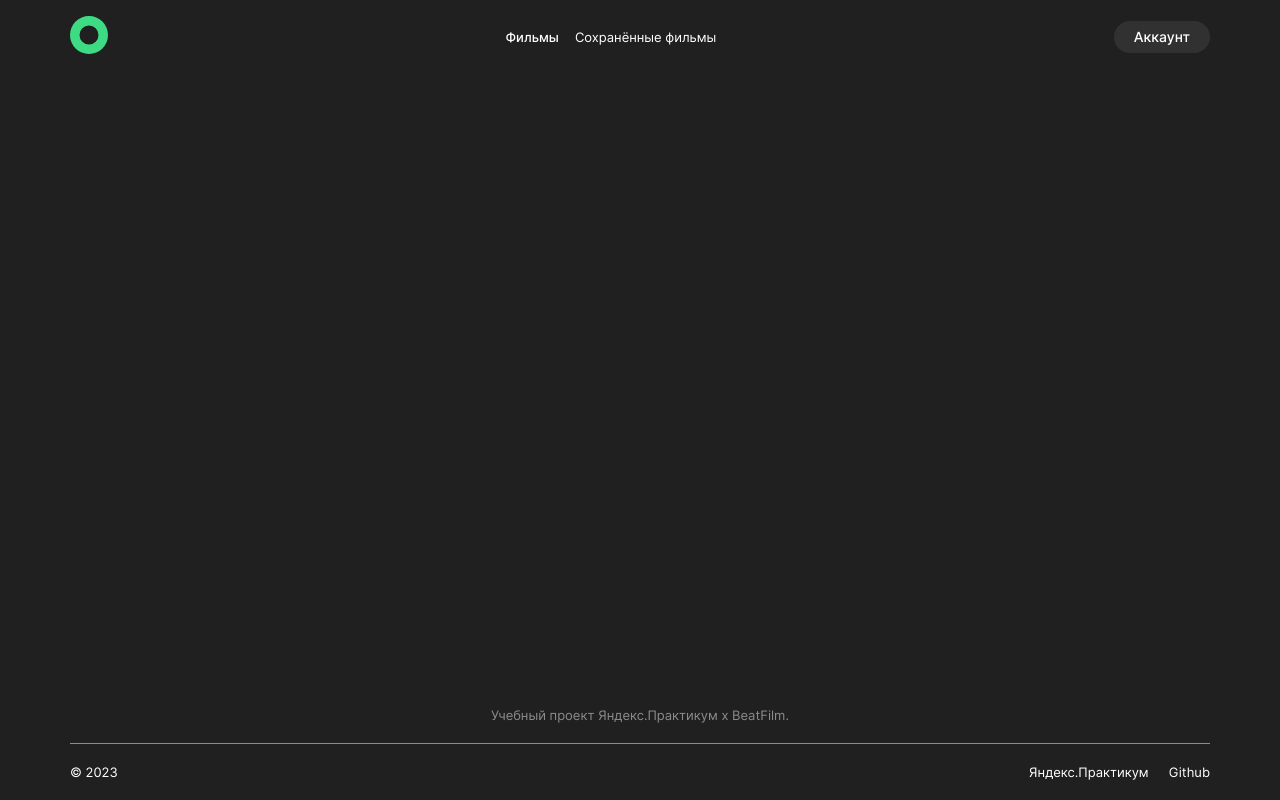
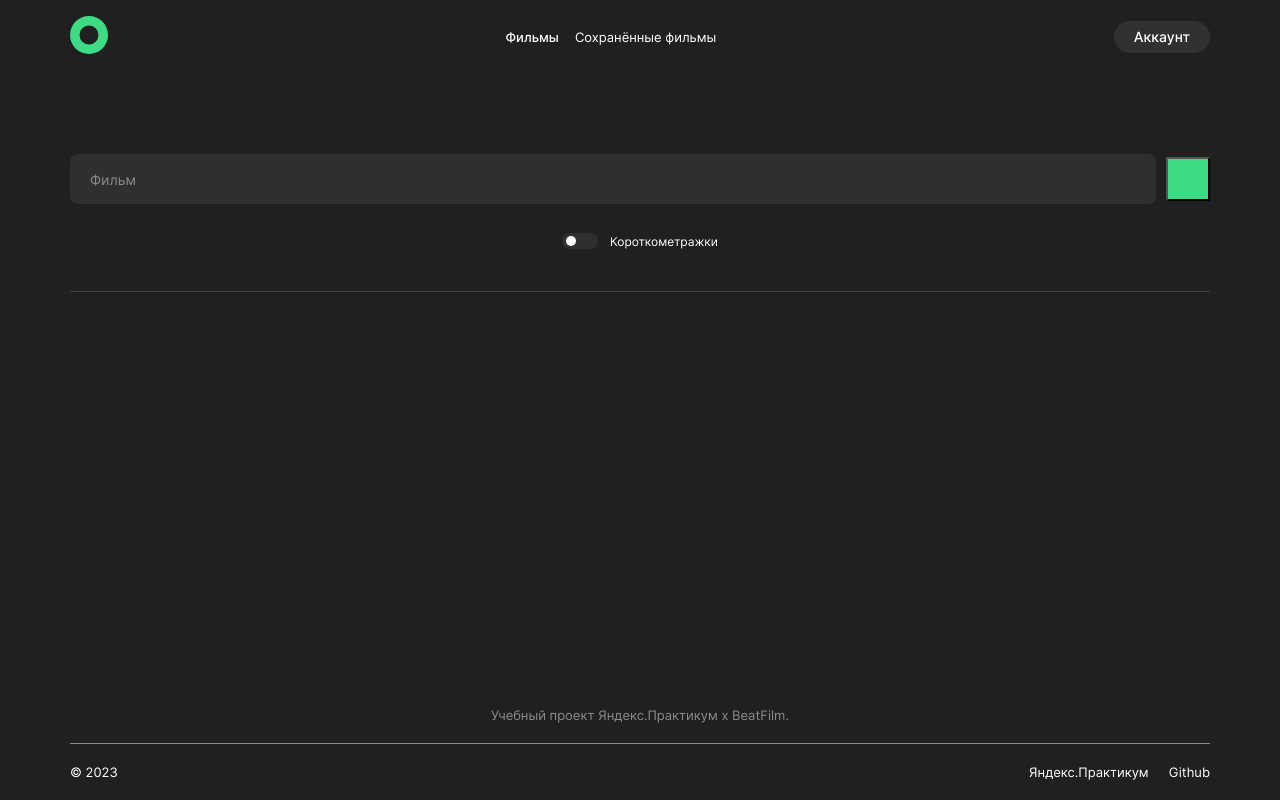
Before and after one commit to DenisIlyushin/movies-explorer-frontend, a React (Create React App) app: page /movies in a window 1280 px wide. Built offline with nearby package versions, Linux system fonts and the light colour scheme.

Commit message:
feat: сделать каркас поисковой строки

```diff
--- a/src/components/Movies/Movies.jsx
+++ b/src/components/Movies/Movies.jsx
@@ -1,9 +1,23 @@
 import './Movies.css'
+import SearchForm from '../SearchForm/SearchForm.jsx';
 
 function Movies({}) {
+
+  function handleSearchFormSubmit(event) {
+    event.preventDefault()
+    console.log('Кнопка тык')
+  }
+
+  function handleSwitchClick() {
+    console.log('Рубильник тык')
+  }
+
   return (
     <div className={'movies'}>
-
+      <SearchForm
+        onSubmit={ handleSearchFormSubmit }
+        onSwitchClick={ handleSwitchClick }
+      />
     </div>
   )
 }
--- /dev/null
+++ b/src/components/SearchForm/SearchForm.css
@@ -0,0 +1,54 @@
+.search-form {
+  width: 100%;
+}
+
+.search-form__input-container {
+  margin: 80px 70px 0;
+  display: flex;
+  flex-direction: row;
+  align-items: center;
+}
+
+.search-form__input {
+  flex: 1;
+  height: 50px;
+  padding: 0;
+  border-radius: 8px;
+  border: none;
+  background: var(--background-accent-color, #2f2f2f);
+}
+
+.search-form__input::placeholder {
+  padding: 0 0 0 20px;
+  color: var(--font-background-color, #8b8b8b);
+  font-size: 14px;
+  font-style: normal;
+  font-weight: 400;
+  line-height: 18px;
+}
+
+.search-form__submit_button {
+  width: 44px;
+  height: 44px;
+  margin: 0 0 0 10px;
+  /*todo заменить на иконку*/
+  background-color: #3ddc84;
+}
+
+.search-form__switch-container {
+  margin: 29px 70px 0;
+  padding: 0 0 40px;
+  border-bottom: 1px solid var(--portfolio-separatpr-color, #424242);
+  display: flex;
+  flex-direction: row;
+  justify-content: center;
+}
+
+.search-form__switch-label {
+  margin: 0 0 0 12px;
+  color: var(--font-color, #fff);
+  font-size: 12px;
+  font-style: normal;
+  font-weight: 400;
+  line-height: 18px;
+}
--- /dev/null
+++ b/src/components/SearchForm/SearchForm.jsx
@@ -0,0 +1,47 @@
+import './SearchForm.css'
+import ToggleSwitch from '../ToggleSwitch/ToggleSwitch.jsx';
+
+function SearchForm(
+  {
+    onSubmit,
+    onSwitchClick
+  }
+) {
+  return (
+    <form
+      className={'search-form'}
+      name={'search-form'}
+      autoComplete={'off'}
+      noValidate
+      onSubmit={ onSubmit }
+    >
+      <div
+        className={'search-form__input-container'}
+      >
+        <input
+          className={'search-form__input'}
+          placeholder={'Фильм'}
+          required
+        />
+        <button
+          className={'search-form__submit_button'}
+          type={'submit'}
+        />
+      </div>
+      <div
+        className={'search-form__switch-container'}
+      >
+        <ToggleSwitch
+          onClick={ onSwitchClick }
+        />
+        <p
+          className={'search-form__switch-label'}
+        >
+          Короткометражки
+        </p>
+      </div>
+    </form>
+  )
+}
+
+export default SearchForm
--- /dev/null
+++ b/src/components/ToggleSwitch/ToggleSwitch.css
@@ -0,0 +1,46 @@
+.switch {
+  position: relative;
+  display: inline-block;
+  width: 36px;
+  height: 16px;
+}
+
+.switch input {
+  opacity: 0;
+  width: 0;
+  height: 0;
+}
+
+.slider {
+  position: absolute;
+  cursor: pointer;
+  top: 0;
+  left: 0;
+  right: 0;
+  bottom: 0;
+  background-color: var(--background-accent-color, #2f2f2f);
+  border-radius: 10px;
+  -webkit-transition: .4s;
+  transition: .4s;
+}
+
+.slider:before {
+  position: absolute;
+  border-radius: 50%;
+  content: '';
+  height: 10px;
+  width: 10px;
+  left: 4px;
+  bottom: 3px;
+  background-color: var(--font-color, #fff);
+  -webkit-transition: .4s;
+  transition: .4s;
+}
+
+input:checked + .slider {
+  background-color: var(--theme-color, #3ddc84);
+}
+
+input:checked + .slider:before {
+  transform: translateX(19px);
+}
--- /dev/null
+++ b/src/components/ToggleSwitch/ToggleSwitch.jsx
@@ -0,0 +1,15 @@
+import './ToggleSwitch.css'
+
+function ToggleSwitch({ onClick }) {
+  return (
+    <label className={'switch'}>
+      <input
+        type={'checkbox'}
+        onClick={ onClick }
+      />
+        <span className={'slider'}/>
+    </label>
+  )
+}
+
+export default ToggleSwitch
```
